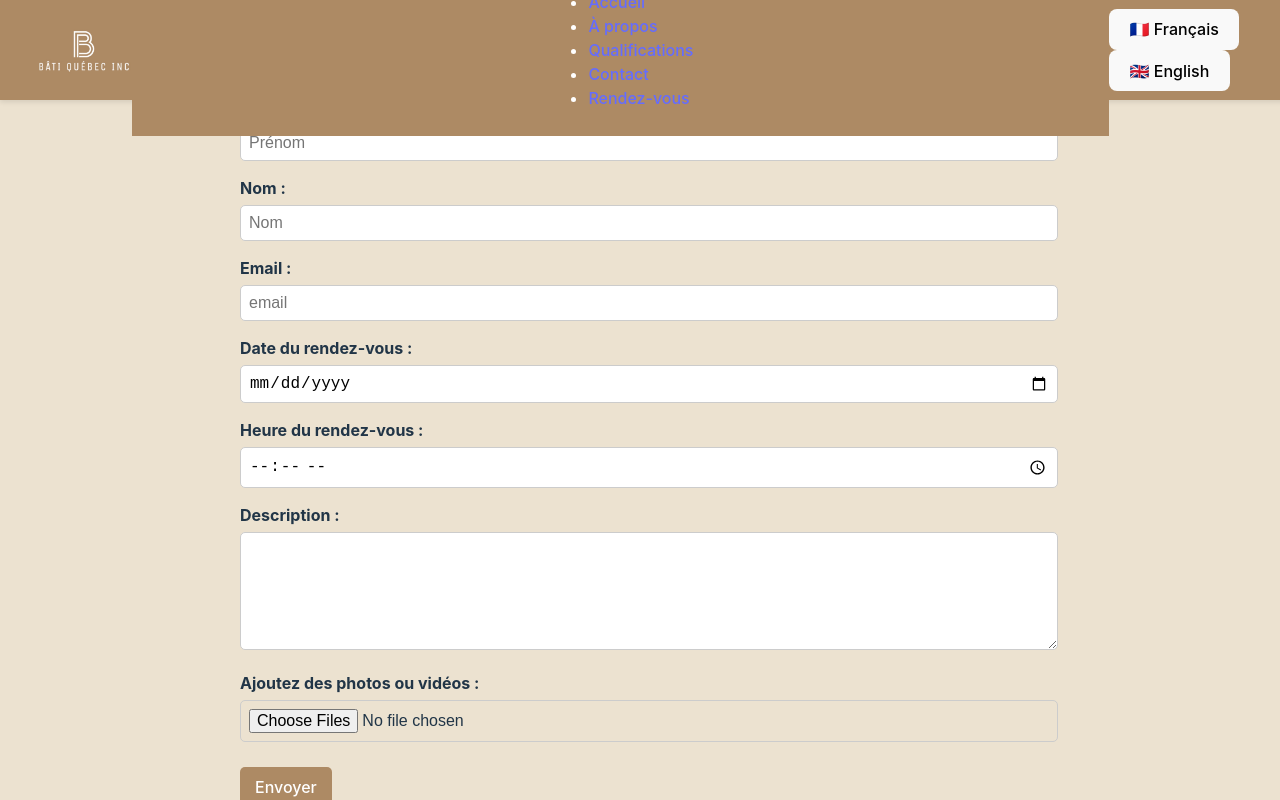
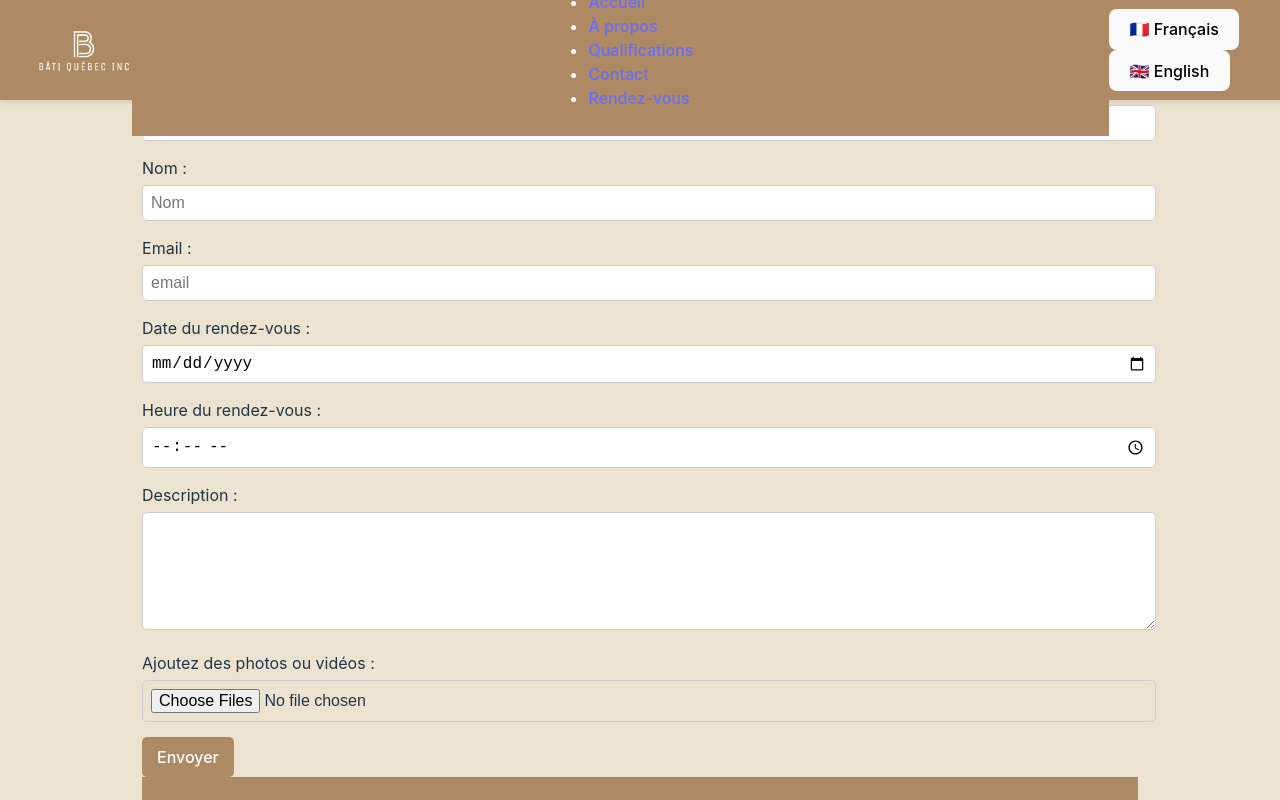
Before and after one commit to MyriamAssam/bati, a React (Vite) app: page /rdv in a window 1280 px wide. Shown: the top 800 px of the page. Built offline with nearby package versions, Linux system fonts and the light colour scheme.

Commit message:
Ajustement style

```diff
--- a/src/App.css
+++ b/src/App.css
@@ -264,42 +264,6 @@ main {
   margin-bottom: 10px;
 }
 
-.form-container {
-  max-width: 800px;
-  width: 90%;
-  margin: 0 auto;
-  padding: 20px;
-  background: #ECE2D0;
-  border-radius: 10px;
-}
-
-.form-container input,
-.form-container textarea {
-  width: 100%;
-  padding: 10px;
-  border-radius: 5px;
-  border: 1px solid #ccc;
-  font-size: 16px;
-}
-
-.form-container label {
-  font-weight: bold;
-  display: block;
-  margin-top: 10px;
-}
-
-.form-container button {
-  background-color: #AD8A64;
-  color: white;
-  padding: 10px 15px;
-  font-size: 16px;
-  border: none;
-  border-radius: 5px;
-  cursor: pointer;
-  margin-top: 10px;
-}
-
-
 /* ✅ Ajustement mobile */
 @media (max-width: 768px) {
   .footer-container {
--- a/src/Header.jsx
+++ b/src/Header.jsx
@@ -13,7 +13,7 @@ const Header = () => {
 
     return (
         <Suspense fallback={<div>Loading...</div>}>
-            <header className="header">
+            <header>
                 <div className="logo-container">
                     <img src="/images/logoBati.jpg" alt="Logo" className="logo" />
                 </div>
```
